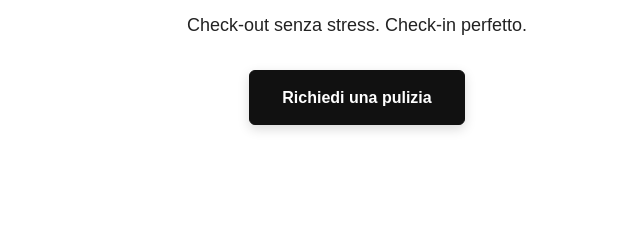
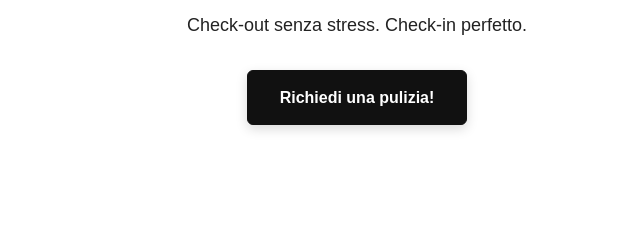
Before and after one commit to jomarinho97-cleandgo/clego-site, a plain HTML site: page index.html in a window 1280 px wide. Shown: the part 304-544 px from the top of the page, 283-923 px from the left. Drawn offline with Linux system fonts and the light colour scheme.

Commit message:
Update index.html

```diff
--- a/index.html
+++ b/index.html
@@ -12,7 +12,7 @@
   <h1>Cle&Go</h1>
   <h2>Pulizie professionali per Airbnb e affitti brevi</h2>
   <p>Check-out senza stress. Check-in perfetto.</p>
-  <a href="#contatti" class="btn">Richiedi una pulizia</a>
+  <a href="#contatti" class="btn">Richiedi una pulizia!</a>
 </section>
 
 
```
